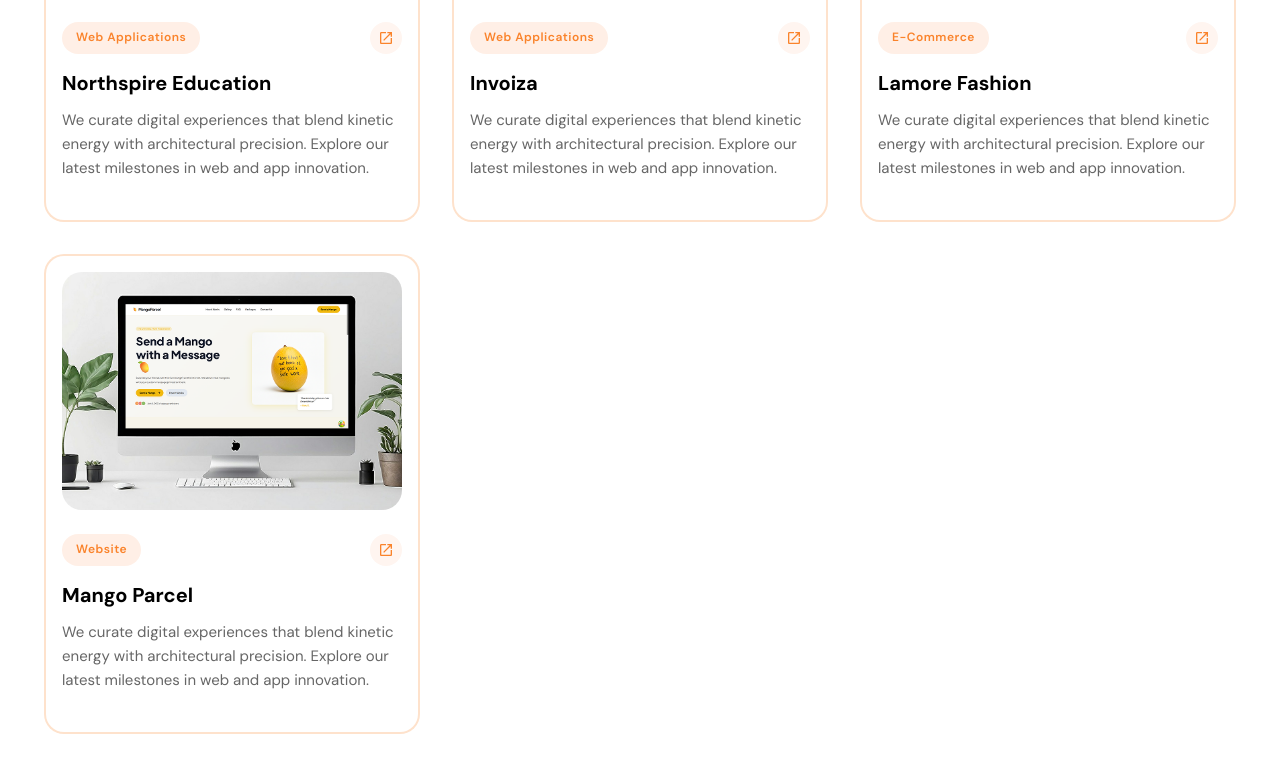
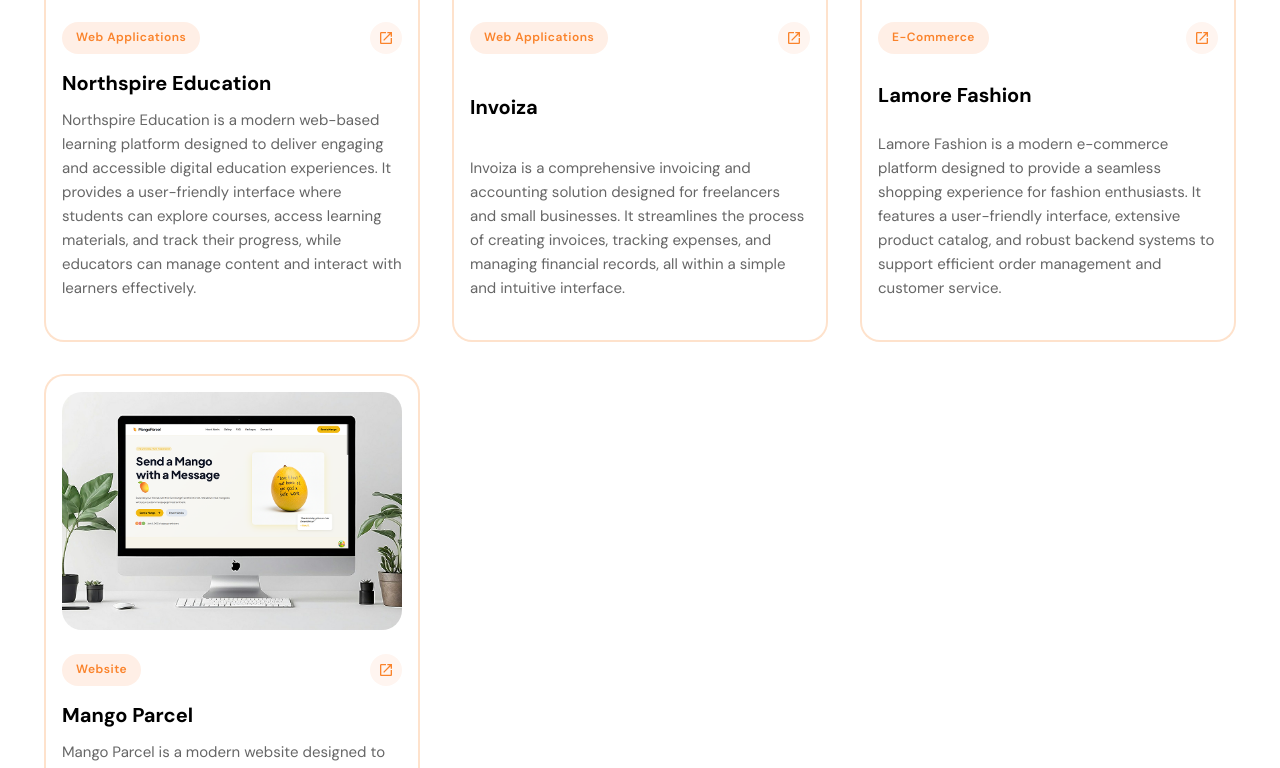
Before and after one commit to Bright-Circuit/Oxy12-Website, a Next.js app: page /portfolio in a window 1280 px wide. Shown: the part 1026-1794 px from the top of the page. Built offline with nearby package versions, Linux system fonts and the light colour scheme.

Commit message:
add some contents for the projects

```diff
--- a/src/data/project.js
+++ b/src/data/project.js
@@ -3,7 +3,7 @@ export const projects = [
     id: 1,
     title: 'Northspire Education',
     category: 'Web Applications',
-    description: 'We curate digital experiences that blend kinetic energy with architectural precision. Explore our latest milestones in web and app innovation.',
+    description: 'Northspire Education is a modern web-based learning platform designed to deliver engaging and accessible digital education experiences. It provides a user-friendly interface where students can explore courses, access learning materials, and track their progress, while educators can manage content and interact with learners effectively.',
     image: '/images/projects/northspire.png',
     link: 'https://www.northspireedu.com/',
   },
@@ -11,7 +11,7 @@ export const projects = [
     id: 2,
     title: 'Invoiza',
     category: 'Web Applications',
-    description: 'We curate digital experiences that blend kinetic energy with architectural precision. Explore our latest milestones in web and app innovation.',
+    description: 'Invoiza is a comprehensive invoicing and accounting solution designed for freelancers and small businesses. It streamlines the process of creating invoices, tracking expenses, and managing financial records, all within a simple and intuitive interface.',
     image: '/images/projects/invoiza.png',
     link: 'https://example.com',
   },
@@ -19,7 +19,7 @@ export const projects = [
     id: 3,
     title: 'Lamore Fashion',
     category: 'E-Commerce',
-    description: 'We curate digital experiences that blend kinetic energy with architectural precision. Explore our latest milestones in web and app innovation.',
+    description: 'Lamore Fashion is a modern e-commerce platform designed to provide a seamless shopping experience for fashion enthusiasts. It features a user-friendly interface, extensive product catalog, and robust backend systems to support efficient order management and customer service.',
     image: '/images/projects/lamore.png',
     link: 'https://example.com',
   },
@@ -27,7 +27,7 @@ export const projects = [
     id: 4,
     title: 'Mango Parcel',
     category: 'Website',
-    description: 'We curate digital experiences that blend kinetic energy with architectural precision. Explore our latest milestones in web and app innovation.',
+    description: 'Mango Parcel is a modern website designed to provide a seamless browsing experience for users. It features a clean and intuitive interface, fast loading times, and responsive design to ensure optimal performance across all devices.',
     image: '/images/projects/mango-parcel.png',
     link: 'https://example.com',
   },
```
